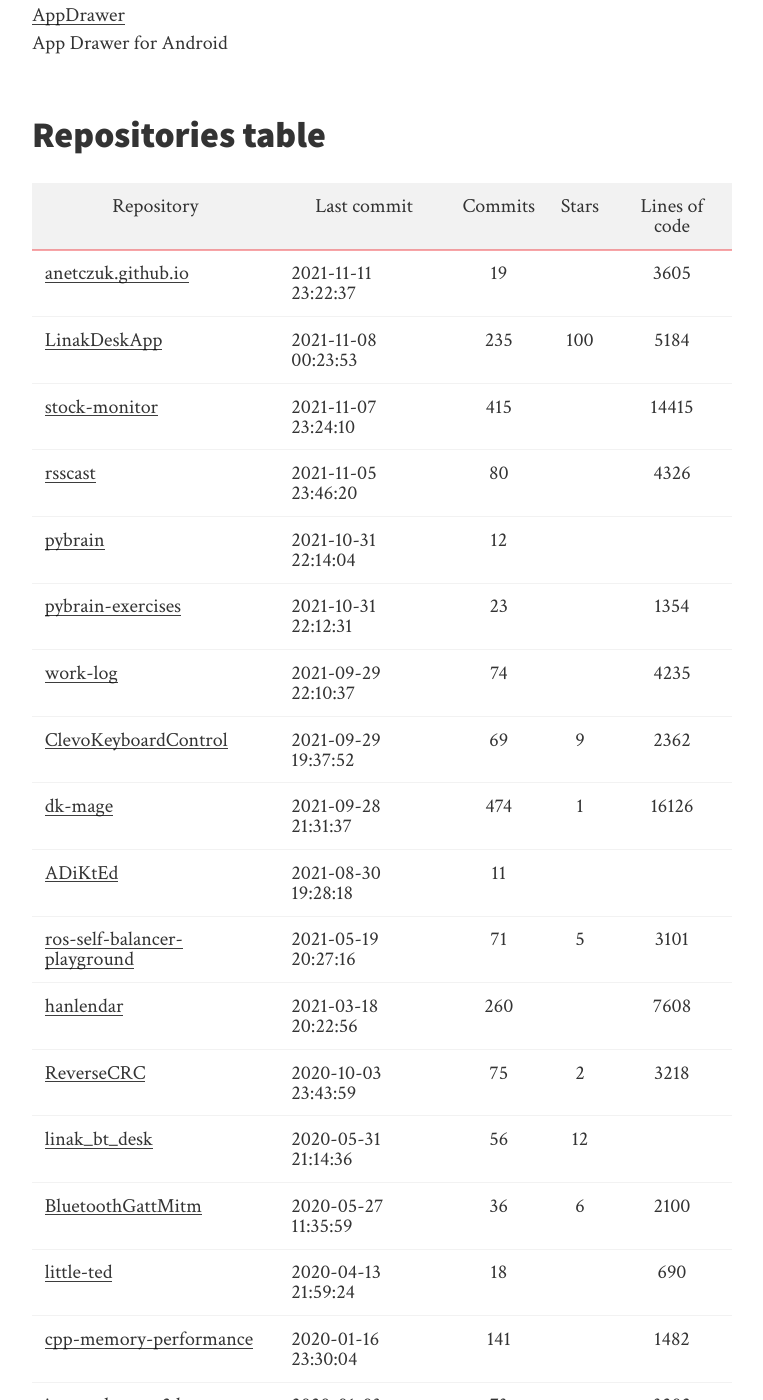
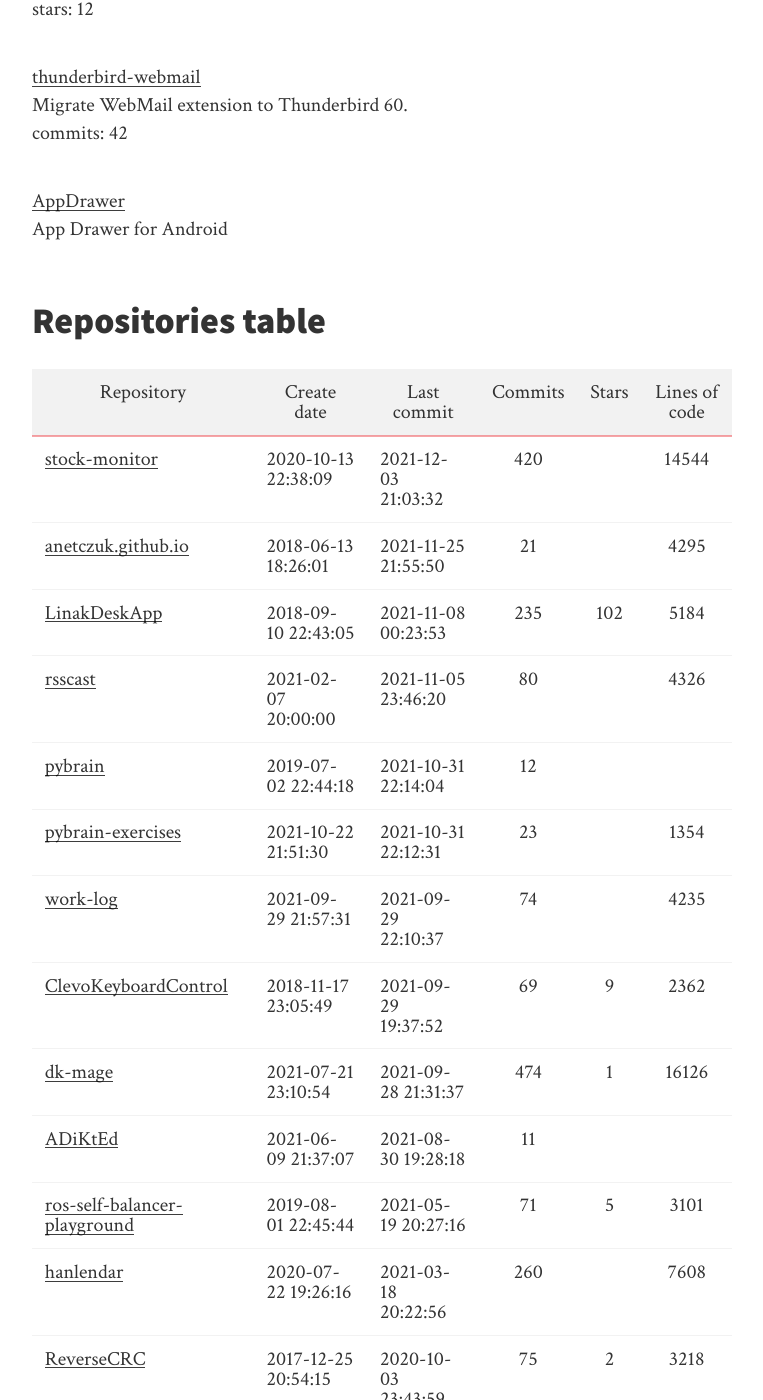
Before and after one commit to anetczuk/anetczuk.github.io, a Jekyll site: the page built from docs/repositories.md, in a window 1280 px wide and 1400 px high, scrolled down 9213 px. Shown: the whole window, without its empty margins (258-1021 px from the left). Built offline with Jekyll 4.4.1, drawn with Linux system fonts in a browser that asks for light colours; nearby versions of some CDN libraries; our own code applies the rules of GitHub Pages for plain Markdown files; some of the changed text lies outside the part shown.

Commit message:
Update data and generator

```diff
--- a/docs/repositories.md
+++ b/docs/repositories.md
@@ -80,7 +82,7 @@
 [BluetoothGattMitm](https://github.com/anetczuk/BluetoothGattMitm)<br/>
 Revealing unknown GATT/BLE protocol by mediation in communication between device and client<br/>
 commits: 36<br/>
-stars: 6<br/>
+stars: 7<br/>
 lines of code: 2100
 
 [cpp-memory-performance](https://github.com/anetczuk/cpp-memory-performance)<br/>
@@ -96,16 +98,16 @@
 
 ### <a name="cat_python"></a> Python
 
+[stock-monitor](https://github.com/anetczuk/stock-monitor)<br/>
+Aggregates stock exchange data from several sources in one place.<br/>
+commits: 420<br/>
+lines of code: 14544
+
 [LinakDeskApp](https://github.com/anetczuk/LinakDeskApp)<br/>
 Desktop application that allows control of Linak office desk under Linux<br/>
 commits: 235<br/>
-stars: 100<br/>
+stars: 102<br/>
 lines of code: 5184
-
-[stock-monitor](https://github.com/anetczuk/stock-monitor)<br/>
-Aggregates stock exchange data from several sources in one place.<br/>
-commits: 415<br/>
-lines of code: 14415
 
 [rsscast](https://github.com/anetczuk/rsscast)<br/>
 Convert YouTube videos feed to mp3 podcast RSS.<br/>
@@ -153,7 +155,7 @@
 [BluetoothGattMitm](https://github.com/anetczuk/BluetoothGattMitm)<br/>
 Revealing unknown GATT/BLE protocol by mediation in communication between device and client<br/>
 commits: 36<br/>
-stars: 6<br/>
+stars: 7<br/>
 lines of code: 2100
 
 [little-ted](https://github.com/anetczuk/little-ted)<br/>
@@ -225,20 +227,20 @@
 [ros-robotic-arm-playground](https://github.com/anetczuk/ros-robotic-arm-playground)<br/>
 Robotic arm simulation with ROS and Gazebo<br/>
 commits: 13<br/>
-lines of code: 905
+lines of code: 927
 
 ### <a name="cat_qt"></a> Qt
+
+[stock-monitor](https://github.com/anetczuk/stock-monitor)<br/>
+Aggregates stock exchange data from several sources in one place.<br/>
+commits: 420<br/>
+lines of code: 14544
 
 [LinakDeskApp](https://github.com/anetczuk/LinakDeskApp)<br/>
 Desktop application that allows control of Linak office desk under Linux<br/>
 commits: 235<br/>
-stars: 100<br/>
+stars: 102<br/>
 lines of code: 5184
-
-[stock-monitor](https://github.com/anetczuk/stock-monitor)<br/>
-Aggregates stock exchange data from several sources in one place.<br/>
-commits: 415<br/>
-lines of code: 14415
 
 [rsscast](https://github.com/anetczuk/rsscast)<br/>
 Convert YouTube videos feed to mp3 podcast RSS.<br/>
@@ -264,14 +266,14 @@
 [qt-test-utils](https://github.com/anetczuk/qt-test-utils)<br/>
 Extensions to Qt Test and Qt Quick Test testing frameworks, and tools for qmake<br/>
 commits: 99<br/>
-lines of code: 2642
+lines of code: 2508
 
 ### <a name="cat_other"></a> Other
 
 [anetczuk.github.io](https://github.com/anetczuk/anetczuk.github.io)<br/>
 Webpage repository<br/>
-commits: 19<br/>
-lines of code: 3605
+commits: 21<br/>
+lines of code: 4295
 
 ### <a name="cat_fork"></a> Fork
 
@@ -303,6 +305,7 @@
 <table class="sortable">
 <thead> <tr>
     <th>Repository</th>
+    <th>Create date</th>
     <th>Last commit</th>
     <th style="text-align:center">Commits</th>
     <th style="text-align:center">Stars</th>
@@ -310,202 +313,202 @@
 </tr> </thead>
 <tbody>
 <tr>
+        <td><a href="https://github.com/anetczuk/stock-monitor">stock-monitor</a></td>
+        <td>2020-10-13 22:38:09</td> <td>2021-12-03 21:03:32</td> <td style="text-align:center">420</td>
+        <td style="text-align:center"></td>
+        <td style="text-align:center">14544</td>
+</tr>
+<tr>
         <td><a href="https://github.com/anetczuk/anetczuk.github.io">anetczuk.github.io</a></td>
-        <td>2021-11-11 23:22:37</td> <td style="text-align:center">19</td>
+        <td>2018-06-13 18:26:01</td> <td>2021-11-25 21:55:50</td> <td style="text-align:center">21</td>
         <td style="text-align:center"></td>
-        <td style="text-align:center">3605</td>
+        <td style="text-align:center">4295</td>
 </tr>
 <tr>
         <td><a href="https://github.com/anetczuk/LinakDeskApp">LinakDeskApp</a></td>
-        <td>2021-11-08 00:23:53</td> <td style="text-align:center">235</td>
-        <td style="text-align:center">100</td>
+        <td>2018-09-10 22:43:05</td> <td>2021-11-08 00:23:53</td> <td style="text-align:center">235</td>
+        <td style="text-align:center">102</td>
         <td style="text-align:center">5184</td>
 </tr>
 <tr>
-        <td><a href="https://github.com/anetczuk/stock-monitor">stock-monitor</a></td>
-        <td>2021-11-07 23:24:10</td> <td style="text-align:center">415</td>
-        <td style="text-align:center"></td>
-        <td style="text-align:center">14415</td>
-</tr>
-<tr>
         <td><a href="https://github.com/anetczuk/rsscast">rsscast</a></td>
-        <td>2021-11-05 23:46:20</td> <td style="text-align:center">80</td>
+        <td>2021-02-07 20:00:00</td> <td>2021-11-05 23:46:20</td> <td style="text-align:center">80</td>
         <td style="text-align:center"></td>
         <td style="text-align:center">4326</td>
 </tr>
 <tr>
         <td><a href="https://github.com/anetczuk/pybrain">pybrain</a></td>
-        <td>2021-10-31 22:14:04</td> <td style="text-align:center">12</td>
+        <td>2019-07-02 22:44:18</td> <td>2021-10-31 22:14:04</td> <td style="text-align:center">12</td>
         <td style="text-align:center"></td>
         <td style="text-align:center"></td>
 </tr>
 <tr>
         <td><a href="https://github.com/anetczuk/pybrain-exercises">pybrain-exercises</a></td>
-        <td>2021-10-31 22:12:31</td> <td style="text-align:center">23</td>
+        <td>2021-10-22 21:51:30</td> <td>2021-10-31 22:12:31</td> <td style="text-align:center">23</td>
         <td style="text-align:center"></td>
         <td style="text-align:center">1354</td>
 </tr>
 <tr>
         <td><a href="https://github.com/anetczuk/work-log">work-log</a></td>
-        <td>2021-09-29 22:10:37</td> <td style="text-align:center">74</td>
+        <td>2021-09-29 21:57:31</td> <td>2021-09-29 22:10:37</td> <td style="text-align:center">74</td>
         <td style="text-align:center"></td>
         <td style="text-align:center">4235</td>
 </tr>
 <tr>
         <td><a href="https://github.com/anetczuk/ClevoKeyboardControl">ClevoKeyboardControl</a></td>
-        <td>2021-09-29 19:37:52</td> <td style="text-align:center">69</td>
+        <td>2018-11-17 23:05:49</td> <td>2021-09-29 19:37:52</td> <td style="text-align:center">69</td>
         <td style="text-align:center">9</td>
         <td style="text-align:center">2362</td>
 </tr>
 <tr>
         <td><a href="https://github.com/anetczuk/dk-mage">dk-mage</a></td>
-        <td>2021-09-28 21:31:37</td> <td style="text-align:center">474</td>
+        <td>2021-07-21 23:10:54</td> <td>2021-09-28 21:31:37</td> <td style="text-align:center">474</td>
         <td style="text-align:center">1</td>
         <td style="text-align:center">16126</td>
 </tr>
 <tr>
         <td><a href="https://github.com/anetczuk/ADiKtEd">ADiKtEd</a></td>
-        <td>2021-08-30 19:28:18</td> <td style="text-align:center">11</td>
+        <td>2021-06-09 21:37:07</td> <td>2021-08-30 19:28:18</td> <td style="text-align:center">11</td>
         <td style="text-align:center"></td>
         <td style="text-align:center"></td>
 </tr>
 <tr>
         <td><a href="https://github.com/anetczuk/ros-self-balancer-playground">ros-self-balancer-playground</a></td>
-        <td>2021-05-19 20:27:16</td> <td style="text-align:center">71</td>
+        <td>2019-08-01 22:45:44</td> <td>2021-05-19 20:27:16</td> <td style="text-align:center">71</td>
         <td style="text-align:center">5</td>
         <td style="text-align:center">3101</td>
 </tr>
 <tr>
         <td><a href="https://github.com/anetczuk/hanlendar">hanlendar</a></td>
-        <td>2021-03-18 20:22:56</td> <td style="text-align:center">260</td>
+        <td>2020-07-22 19:26:16</td> <td>2021-03-18 20:22:56</td> <td style="text-align:center">260</td>
         <td style="text-align:center"></td>
         <td style="text-align:center">7608</td>
 </tr>
 <tr>
         <td><a href="https://github.com/anetczuk/ReverseCRC">ReverseCRC</a></td>
-        <td>2020-10-03 23:43:59</td> <td style="text-align:center">75</td>
+        <td>2017-12-25 20:54:15</td> <td>2020-10-03 23:43:59</td> <td style="text-align:center">75</td>
         <td style="text-align:center">2</td>
         <td style="text-align:center">3218</td>
 </tr>
 <tr>
         <td><a href="https://github.com/anetczuk/linak_bt_desk">linak_bt_desk</a></td>
-        <td>2020-05-31 21:14:36</td> <td style="text-align:center">56</td>
+        <td>2018-07-27 21:52:13</td> <td>2020-05-31 21:14:36</td> <td style="text-align:center">56</td>
         <td style="text-align:center">12</td>
         <td style="text-align:center"></td>
 </tr>
 <tr>
         <td><a href="https://github.com/anetczuk/BluetoothGattMitm">BluetoothGattMitm</a></td>
-        <td>2020-05-27 11:35:59</td> <td style="text-align:center">36</td>
-        <td style="text-align:center">6</td>
+        <td>2018-09-29 20:11:24</td> <td>2020-05-27 11:35:59</td> <td style="text-align:center">36</td>
+        <td style="text-align:center">7</td>
         <td style="text-align:center">2100</td>
 </tr>
 <tr>
         <td><a href="https://github.com/anetczuk/little-ted">little-ted</a></td>
-        <td>2020-04-13 21:59:24</td> <td style="text-align:center">18</td>
+        <td>2020-04-13 21:35:56</td> <td>2020-04-13 21:59:24</td> <td style="text-align:center">18</td>
         <td style="text-align:center"></td>
         <td style="text-align:center">690</td>
 </tr>
 <tr>
         <td><a href="https://github.com/anetczuk/cpp-memory-performance">cpp-memory-performance</a></td>
-        <td>2020-01-16 23:30:04</td> <td style="text-align:center">141</td>
+        <td>2019-11-14 22:58:00</td> <td>2020-01-16 23:30:04</td> <td style="text-align:center">141</td>
         <td style="text-align:center"></td>
         <td style="text-align:center">1482</td>
 </tr>
 <tr>
         <td><a href="https://github.com/anetczuk/image-drawer-2d">image-drawer-2d</a></td>
-        <td>2020-01-03 23:38:22</td> <td style="text-align:center">73</td>
+        <td>2019-10-21 23:41:29</td> <td>2020-01-03 23:38:22</td> <td style="text-align:center">73</td>
         <td style="text-align:center"></td>
         <td style="text-align:center">3202</td>
 </tr>
 <tr>
         <td><a href="https://github.com/anetczuk/ros-robotic-arm-playground">ros-robotic-arm-playground</a></td>
-        <td>2019-08-21 22:51:54</td> <td style="text-align:center">13</td>
+        <td>2019-08-20 23:05:46</td> <td>2019-08-21 22:51:54</td> <td style="text-align:center">13</td>
         <td style="text-align:center"></td>
-        <td style="text-align:center">905</td>
+        <td style="text-align:center">927</td>
 </tr>
 <tr>
         <td><a href="https://github.com/anetczuk/pybraingym">pybraingym</a></td>
-        <td>2019-08-12 23:17:18</td> <td style="text-align:center">84</td>
+        <td>2019-07-23 21:00:55</td> <td>2019-08-12 23:17:18</td> <td style="text-align:center">84</td>
         <td style="text-align:center"></td>
         <td style="text-align:center">2284</td>
 </tr>
 <tr>
         <td><a href="https://github.com/anetczuk/qt-test-utils">qt-test-utils</a></td>
-        <td>2019-08-10 21:09:22</td> <td style="text-align:center">99</td>
+        <td>2019-04-28 22:06:29</td> <td>2019-08-10 21:09:22</td> <td style="text-align:center">99</td>
         <td style="text-align:center"></td>
-        <td style="text-align:center">2642</td>
+        <td style="text-align:center">2508</td>
 </tr>
 <tr>
         <td><a href="https://github.com/anetczuk/thunderbird-webmail">thunderbird-webmail</a></td>
-        <td>2018-12-29 21:50:44</td> <td style="text-align:center">42</td>
+        <td>2018-12-23 23:13:11</td> <td>2018-12-29 21:50:44</td> <td style="text-align:center">42</td>
         <td style="text-align:center"></td>
-        <td style="text-align:center"></td>
+        <td style="text-align:center">57039</td>
 </tr>
 <tr>
         <td><a href="https://github.com/anetczuk/MemoryMap">MemoryMap</a></td>
-        <td>2018-04-13 23:28:52</td> <td style="text-align:center">139</td>
+        <td>2018-03-08 03:06:44</td> <td>2018-04-13 23:28:52</td> <td style="text-align:center">139</td>
         <td style="text-align:center"></td>
-        <td style="text-align:center">6239</td>
+        <td style="text-align:center">6251</td>
 </tr>
 <tr>
         <td><a href="https://github.com/anetczuk/DistributedSort">DistributedSort</a></td>
-        <td>2018-03-03 19:13:28</td> <td style="text-align:center">18</td>
+        <td>2017-12-05 21:10:59</td> <td>2018-03-03 19:13:28</td> <td style="text-align:center">18</td>
         <td style="text-align:center"></td>
         <td style="text-align:center">278</td>
 </tr>
 <tr>
         <td><a href="https://github.com/anetczuk/SpiSlave">SpiSlave</a></td>
-        <td>2018-02-24 22:48:04</td> <td style="text-align:center">24</td>
+        <td>2018-02-24 21:12:03</td> <td>2018-02-24 22:48:04</td> <td style="text-align:center">24</td>
         <td style="text-align:center">1</td>
         <td style="text-align:center">748</td>
 </tr>
 <tr>
         <td><a href="https://github.com/anetczuk/WebToPDF">WebToPDF</a></td>
-        <td>2017-12-13 00:02:46</td> <td style="text-align:center">16</td>
+        <td>2017-12-09 20:07:36</td> <td>2017-12-13 00:02:46</td> <td style="text-align:center">16</td>
         <td style="text-align:center"></td>
         <td style="text-align:center">645</td>
 </tr>
 <tr>
         <td><a href="https://github.com/anetczuk/ImageProcessingService">ImageProcessingService</a></td>
-        <td>2017-12-08 22:20:16</td> <td style="text-align:center">8</td>
+        <td>2017-12-08 21:03:21</td> <td>2017-12-08 22:20:16</td> <td style="text-align:center">8</td>
         <td style="text-align:center"></td>
         <td style="text-align:center">1009</td>
 </tr>
 <tr>
         <td><a href="https://github.com/anetczuk/restore-config">restore-config</a></td>
-        <td>2017-05-18 19:54:46</td> <td style="text-align:center">4</td>
+        <td>2017-05-18 19:12:32</td> <td>2017-05-18 19:54:46</td> <td style="text-align:center">4</td>
         <td style="text-align:center"></td>
         <td style="text-align:center">152</td>
 </tr>
 <tr>
         <td><a href="https://github.com/anetczuk/WebSlideshow">WebSlideshow</a></td>
-        <td>2017-04-06 21:36:12</td> <td style="text-align:center">38</td>
+        <td>2017-03-09 21:59:21</td> <td>2017-04-06 21:36:12</td> <td style="text-align:center">38</td>
         <td style="text-align:center"></td>
         <td style="text-align:center">741</td>
 </tr>
 <tr>
         <td><a href="https://github.com/anetczuk/AppDrawer">AppDrawer</a></td>
-        <td>2016-07-20 03:35:37</td> <td style="text-align:center"></td>
+        <td>2019-12-15 19:44:05</td> <td>2016-07-20 03:35:37</td> <td style="text-align:center"></td>
         <td style="text-align:center"></td>
         <td style="text-align:center"></td>
 </tr>
 <tr>
         <td><a href="https://github.com/anetczuk/ReinforcedAgent">ReinforcedAgent</a></td>
-        <td>2016-06-06 19:22:25</td> <td style="text-align:center">4</td>
+        <td>2016-06-05 22:05:52</td> <td>2016-06-06 19:22:25</td> <td style="text-align:center">4</td>
         <td style="text-align:center"></td>
         <td style="text-align:center">2460</td>
 </tr>
 <tr>
         <td><a href="https://github.com/anetczuk/boost_utf_dependency">boost_utf_dependency</a></td>
-        <td>2013-04-06 13:34:16</td> <td style="text-align:center">13</td>
+        <td>2013-03-20 18:54:59</td> <td>2013-04-06 13:34:16</td> <td style="text-align:center">13</td>
         <td style="text-align:center"></td>
         <td style="text-align:center">1979</td>
 </tr>
 
 </tbody>
 <tfoot> <tr>
-      <th id="total" colspan="2" style="text-align:right">Total:</th>
-      <th style="text-align:center">2644</th>
-      <th style="text-align:center">136</th>
-      <th style="text-align:center">93090</th>
+      <th id="total" colspan="3" style="text-align:right">Total:</th>
+      <th style="text-align:center">2651</th>
+      <th style="text-align:center">139</th>
+      <th style="text-align:center">150848</th>
 </tr> </tfoot></table>
```
Also changed, not shown: other parts of docs/repositories.md (+6 -4 lines), src/gen/repos_description.csv (+4 -4 lines), 1 other file.
